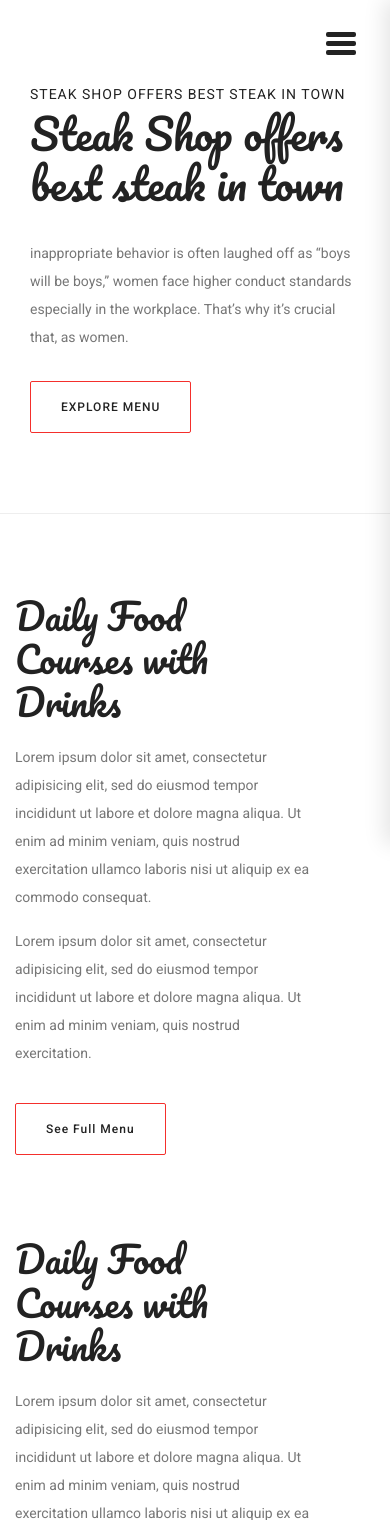
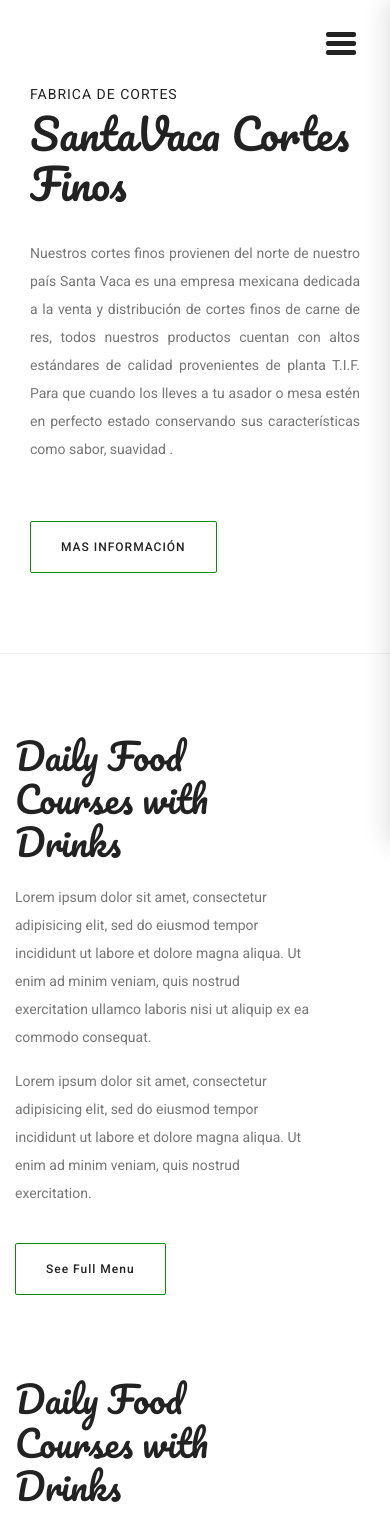
Before and after one commit to JlchavezG/SantaVaca, a PHP site: page / in a window 390 px wide. Shown: the top 1520 px of the page. Run offline with PHP 8.4, Linux system fonts and the light colour scheme; some libraries are stand-ins or nearby versions.

Commit message:
Actualización
actualización de sitio web santa vaca en la maquetación y nombre de archivos

```diff
--- a/css/style.css
+++ b/css/style.css
@@ -7,13 +7,10 @@
 is the file you need to edit to change the look of the
 theme.
 ---------------------------------------------------- */
-/*=====================================================================
+/*
 @Template Name: Medicare Medical
 @Author: Naim LAsker
 @Developed By: Naim LAsker
-
-
-=====================================================================*/
 /*----------------------------------------------------*/
 /*font Variables*/
 /*Color Variables*/
@@ -113,7 +110,7 @@
 .lite_bg {
   background: #f9f9f9; }
 
-/* Main Title Area css
+/* estilo para el titulo del área
 ============================================================================================ */
 .main_title {
   text-align: center;
@@ -127,9 +124,9 @@
     margin-bottom: 0px;
     font-weight: 300; }
 
-/* End Main Title Area css
-============================================================================================ */
-/* Start Gradient Area css
+/* Fin del estilo de el área
+============================================================================================ */
+/* Estilo del Gradiente de la pagina
 ============================================================================================ */
 .gradient-bg, .categories_post:hover .categories_details, .blog_right_sidebar .widget_title, .blog_right_sidebar .search_widget .input-group .form-control, .blog_right_sidebar .newsletter_widget .bbtns, .blog_right_sidebar .tag_cloud_widget ul li a:hover, .blog-pagination .page-item.active .page-link, .blog-pagination .page-link:hover, .contact_form .primary-btn {
   background: -webkit-linear-gradient(90deg, #f42f2c 0%, #f48464 100%);
@@ -154,9 +151,9 @@
   -webkit-background-clip: text;
   -webkit-text-fill-color: transparent; }
 
-/* End Gradient Area css
-============================================================================================ */
-/* Start Buttons Area css
+/* Termina el estilo del gradiente de la pagina
+============================================================================================ */
+/* Estilos de los Botones css
 ============================================================================================ */
 .primary-btn {
   position: relative;
@@ -169,7 +166,7 @@
   font-size: 12px;
   font-weight: 500;
   line-height: 50px;
-  border: 1px solid #f42f2c;
+  border: 1px solid #088A08;
   border-radius: 2px;
   outline: none !important;
   text-align: center;
@@ -180,13 +177,13 @@
   transition: all 0.3s ease 0s; }
   .primary-btn:hover {
     color: #fff;
-    box-shadow: 0 20px 20px rgba(244, 47, 44, 0.1);
+    box-shadow: 0 20px 20px rgba(61, 104, 36, .5);
     border: 1px solid transparent;
-    background: #f42f2c; }
-
-/* End Buttons Area css
-============================================================================================ */
-/* Start Overlay css
+    background: #088A08; }
+
+/* Termina estilo de los botones
+============================================================================================ */
+/* Maqueta del Overlay css
 ============================================================================================ */
 .overlay {
   position: relative; }
@@ -200,9 +197,9 @@
   content: "";
   z-index: -1; }
 
-/* End Overlay css
-============================================================================================ */
-/* Start Video Play css
+/* Termina Overlay css
+============================================================================================ */
+/* Seccion del video Play css
 ============================================================================================ */
 .video-play-button {
   position: relative;
@@ -305,9 +302,10 @@
     -o-transform: translate(-50%, -50%) translateZ(0) scale(1.5);
     transform: translate(-50%, -50%) translateZ(0) scale(1.5);
     opacity: 0.1; } }
-/* End Video Play css
-============================================================================================ */
-/*---------------------------------------------------- */
+
+/* Termina sección Video Play css
+============================================================================================ */
+/*-------------- Estilos del Menu ------------------- */
 /*----------------------------------------------------*/
 .menu-trigger {
   display: inline-block;
@@ -395,9 +393,9 @@
             -o-transition: all 0.3s ease 0s;
             transition: all 0.3s ease 0s; }
           .fixed-menu .nav-wraper .navbar .navbar-nav .nav-item .nav-link:hover, .fixed-menu .nav-wraper .navbar .navbar-nav .nav-item .nav-link.active {
-            background: #f42f2c;
+            background: #0B610B;
             color: #fff;
-            box-shadow: 0 20px 20px rgba(244, 47, 44, 0.1); }
+            box-shadow: 0 10px 10px rgba(61, 104, 36, .5); }
             .fixed-menu .nav-wraper .navbar .navbar-nav .nav-item .nav-link:hover img, .fixed-menu .nav-wraper .navbar .navbar-nav .nav-item .nav-link.active img {
               filter: brightness(0) invert(1);
               -o-filter: brightness(0) invert(1);
@@ -407,7 +405,7 @@
 
 /*---------------------------------------------------- */
 /*----------------------------------------------------*/
-/* Home Banner Area css
+/* Inicio area del Banner
 ============================================================================================ */
 .home_banner_area {
   z-index: 1;
@@ -570,9 +568,9 @@
         .banner_content .page-link-wrap .page_link a:last-child:before {
           display: none; }
 
-/* End Home Banner Area css
-============================================================================================ */
-/* Start Blog Banner Area css
+/* Termina la seccion de inicio Banner
+============================================================================================ */
+/* Inicia seccion del blog
 ============================================================================================ */
 .blog_banner {
   min-height: 780px;
@@ -614,7 +612,7 @@
         line-height: 42px;
         padding: 0px 45px; }
 
-/* End Blog Banner Area css
+/* Termina estilo del blog
 ============================================================================================ */
 /*---------------------------------------------------- */
 /*----------------------------------------------------*/
@@ -644,9 +642,9 @@
     left: -20%;
     bottom: 0; }
 
-/* End Breakfast Area css
-============================================================================================ */
-/* Start Lunch Area css
+/* Termina el estilo de Breakfast css
+============================================================================================ */
+/* Inicia estilos de  Lunch css
 ============================================================================================ */
 .breakfast-area.lunch-area .right-img {
   position: relative; }
@@ -670,9 +668,9 @@
       text-transform: uppercase;
       font-size: 12px; }
 
-/* End Lunch Area css
-============================================================================================ */
-/* Start reservation Area css
+/*Termina estilo Lunch Area css
+============================================================================================ */
+/* Inicia estilo de reservation css
 ============================================================================================ */
 .reservation-area {
   background: url(../img/reservation-bg.jpg) center no-repeat;
@@ -725,9 +723,9 @@
     #book-table .reservation-area {
       margin-top: 80px; } }
 
-/* End reservation Area css
-============================================================================================ */
-/* Start Chef Area css
+/* Terminan estilos de reservation css
+============================================================================================ */
+/* Inicia estilos de Chef css
 ============================================================================================ */
 .chef-area .left-content {
   padding-right: 16%;
@@ -748,9 +746,9 @@
     .chef-area .chef-items {
       display: none; } }
 
-/* End Chef Area css
-============================================================================================ */
-/* Start Food Gallery Area css
+/* Terminan estilos Chef css
+============================================================================================ */
+/* Inicia estilos de la galeria de cortes css
 ============================================================================================ */
 .food-gallery-area {
   margin-bottom: 70px; }
@@ -777,9 +775,9 @@
     .active-food-gallery .owl-nav div:hover {
       opacity: 1; }
 
-/* End Food Gallery Area css
-============================================================================================ */
-/* Start Brands Area css
+/* Terminan estilos de la galeria de cortes css
+============================================================================================ */
+/* Inicia estilos de  Brands  css
 ============================================================================================ */
 .single-brand-item {
   margin: 0 auto; }
@@ -793,11 +791,11 @@
     .single-brand-item img:hover {
       opacity: .8; }
 
-/* End Brands Area css
+/* Terminan estilos Brands Area css
 ============================================================================================ */
 /*---------------------------------------------------- */
 /*----------------------------------------------------*/
-/* Menu List Area css
+/* Estilos del Menu Lista css
 ============================================================================================ */
 .menu_inner .col-lg-5 .menu_list:last-child {
   margin-bottom: 0; }
@@ -843,7 +841,7 @@
       .menu_inner .menu_list .list li p {
         font-size: 14px; } }
 
-/* End Menu List Area css
+/* Termiann estilos del Menu List Area css
 ============================================================================================ */
 /*---------------------------------------------------- */
 /*----------------------------------------------------*/
--- a/index.html
+++ b/index.html
@@ -16,12 +16,12 @@
 	<link rel="stylesheet" href="vendors/nice-select/css/nice-select.css">
 	<link rel="stylesheet" href="vendors/jquery-ui/jquery-ui.css">
 	<link rel="stylesheet" href="vendors/animate-css/animate.css">
-	<!-- main css -->
+	<!-- estilo principal css -->
 	<link rel="stylesheet" href="css/style.css">
 </head>
 
 <body>
-	<!--================ Inicia la seccion Header Menu Area =================-->
+	<!-- Inicia la seccion Header Menu Area -->
 	<div class="menu-trigger">
 		<span></span>
 		<span></span>
@@ -38,7 +38,7 @@
 			<div class="navbar">
 				<ul class="navbar-nav">
 					<li class="nav-item"><a class="nav-link active" href="index.html"><img src="img/header/nav-icon1.png" alt=""> Inicio</a></li>
-					<li class="nav-item"><a class="nav-link" href="about-us.html"><img src="img/header/nav-icon2.png" alt="">Nosotros</a></li>
+					<li class="nav-item"><a class="nav-link" href="acercade.html"><img src="img/header/nav-icon2.png" alt="">Nosotros</a></li>
 					<li class="nav-item"><a class="nav-link" href="menu.html"><img src="img/header/nav-icon3.png" alt="">Productos</a></li>
 					<li class="nav-item"><a class="nav-link" href="book-table.html"><img src="img/header/nav-icon4.png" alt="">Galeria
 							Table</a></li>
@@ -63,10 +63,10 @@
 			</div>
 		</div>
 	</header>
-	<!--================ End Header Menu Area =================-->
+	<!-- Termina el head del Menu -->
 
 	<div class="site-main">
-		<!--================ Start Home Banner Area =================-->
+		<!-- Inicia el Banner de inicio -->
 		<section class="home_banner_area">
 			<div class="banner_inner">
 				<div class="container-fluid no-padding">
@@ -76,7 +76,7 @@
 				</div>
 			</div>
 		</section>
-		<!-- Start banner bottom -->
+		<!-- Inicia banner bottom del video  -->
 		<div class="row banner-bottom align-items-center justify-content-center">
 			<div class="col-lg-4">
 				<div class="video-popup d-flex align-items-center">
@@ -85,23 +85,25 @@
 						<span><img src="img/banner/play-icon.png" alt=""></span>
 					</a>
 					<div class="watch">
-						<h6>Watch video</h6>
-						<p>You will love our execution</p>
+						<h6>Mira el Video</h6>
+						<p>No vendemos carne te damos atención</p>
 					</div>
 				</div>
 			</div>
-			<div class="col-lg-8">
+			<div class="col-lg-9">
 				<div class="banner_content">
 					<div class="row d-flex align-items-center">
-						<div class="col-lg-8 col-md-12">
-							<p class="top-text">Steak Shop offers best steak in town</p>
-							<h1>Steak Shop offers best steak in town</h1>
-							<p>inappropriate behavior is often laughed off as “boys will be boys,” women face higher conduct standards
-								especially in the workplace. That’s why it’s crucial that, as women.</p>
+						<div class="col-lg-9 col-md-12">
+							<p class="top-text">Fabrica de cortes</p>
+							<h1>SantaVaca Cortes Finos</h1>
+							<p class="text-justify">Nuestros cortes finos provienen del norte de nuestro país
+Santa Vaca es una empresa mexicana dedicada a la venta y distribución de cortes finos de carne de res, todos nuestros productos cuentan con altos estándares de calidad provenientes de planta T.I.F.
+Para que cuando los lleves a tu asador o mesa estén en perfecto estado conservando sus características como sabor, suavidad
+.</p><br>
 						</div>
-						<div class="col-lg-4 col-md-12">
+						<div class="col-lg-6 col-md-12">
 							<div class="banner-btn">
-								<a class="primary-btn text-uppercase" href="#">Explore Menu</a>
+								<a class="primary-btn text-uppercase" href="#">Mas Información</a>
 							</div>
 						</div>
 					</div>
```
Also changed, not shown: acercade.html (renamed from about-us.html), img/chef/next.png, img/chef/prev.png, img/logo.png.
